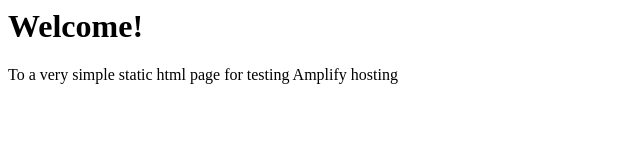
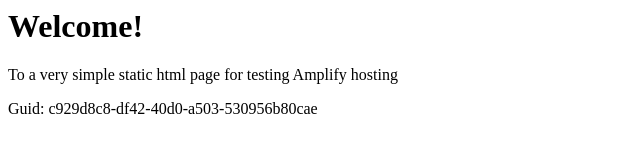
Before and after one commit to aws-aemilia-gru/Github-PR-Commit-Integration-Test-DoNotTouch-GitHubAutoBuildCanaryTest-v1-preprod-sa-east-1, a website: page src/index.html in a window 1280 px wide. Shown: the whole page, without its empty margins (0-640 px from the left). Drawn offline with Linux system fonts and the light colour scheme.

Commit message:
commit from integ tests

```diff
--- a/src/index.html
+++ b/src/index.html
@@ -1,3 +1,5 @@
+
+
 <html lang="en">
 
 <head>
@@ -10,6 +12,6 @@
 <body>
     <h1>Welcome!</h1>
     <p>To a very simple static html page for testing Amplify hosting</p>
-</body>
+    <p>Guid: c929d8c8-df42-40d0-a503-530956b80cae</p></body>
 
 </html>
```
